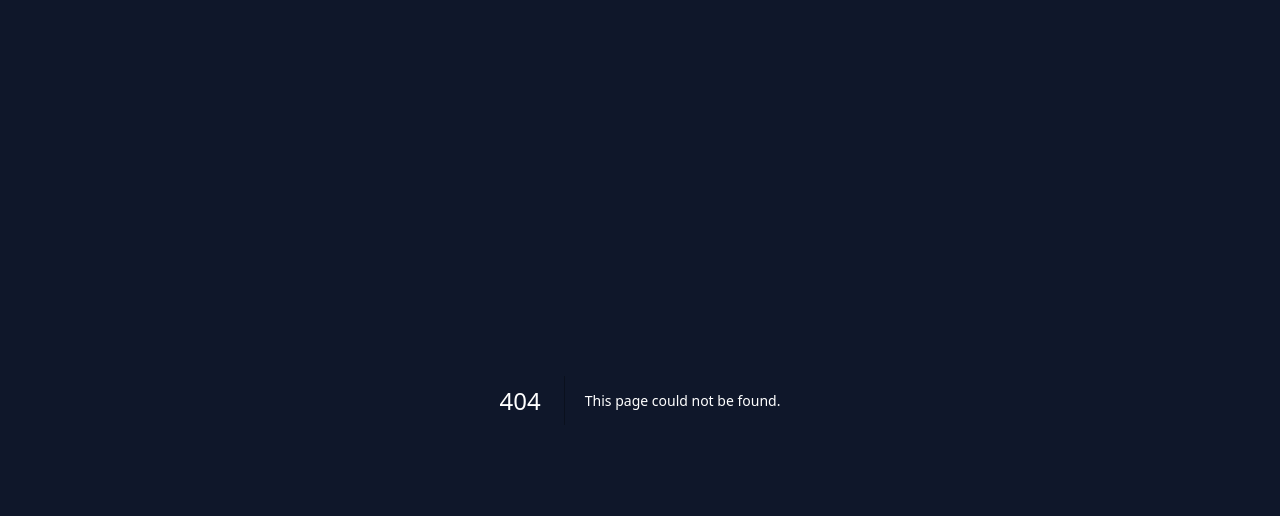
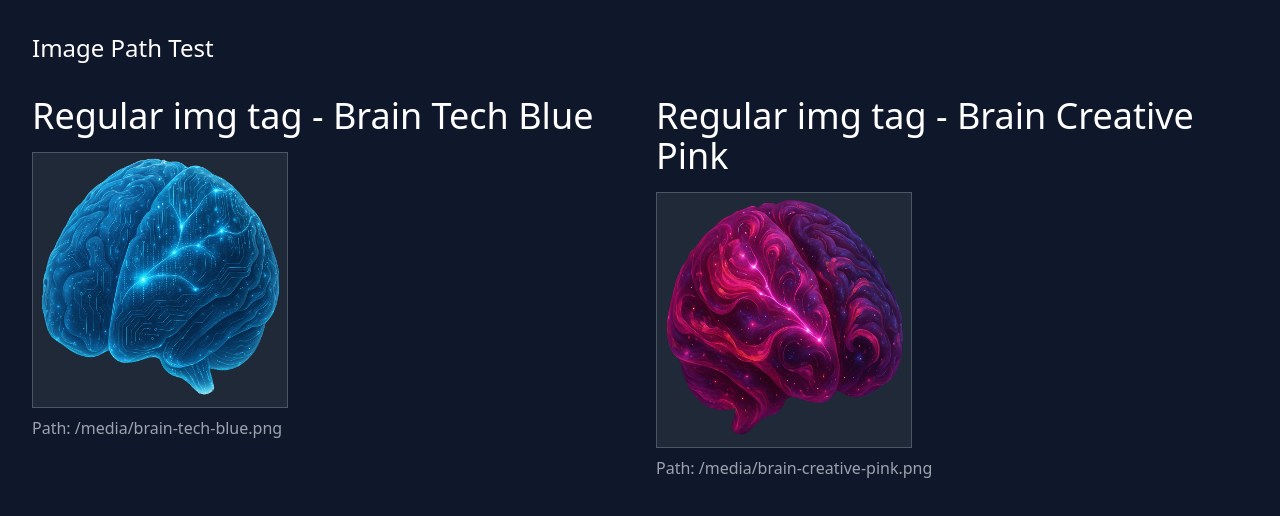
Before and after one commit to JS0Nai/johnny, a Next.js app: page /test-images in a window 1280 px wide. Before the commit this address had no page. Shown: the top 516 px of the page. Built offline with nearby package versions, Linux system fonts and the light colour scheme.

Commit message:
updated images for brain. pink - flip horizontal. blue - remove background

```diff
--- a/pages/about-brain-concept.js
+++ b/pages/about-brain-concept.js
@@ -250,8 +250,8 @@ function AboutPage() {
                   <div className={`rotate-container ${selectedBrainSide === 'right' ? 'rotated' : ''}`}>
                     {/* Technical Brain (Front) */}
                     <div className="brain-side">
-                      <CloudflareImage
-                        src="brain-tech-blue"
+                      <img
+                        src="/media/brain-tech-blue.png"
                         alt="Technical Mind"
                         width={400}
                         height={400}
@@ -265,8 +265,8 @@ function AboutPage() {
 
                     {/* Creative Brain (Back - flipped) */}
                     <div className="brain-side brain-back">
-                      <CloudflareImage
-                        src="brain-creative-pink"
+                      <img
+                        src="/media/brain-creative-pink.png"
                         alt="Creative Soul"
                         width={400}
                         height={400}
@@ -670,6 +670,9 @@ function AboutPage() {
         }
 
         .rotate-container {
+          position: relative;
+          width: 100%;
+          height: 100%;
           transform-style: preserve-3d;
           transition: transform 1s cubic-bezier(0.4, 0, 0.2, 1);
         }
--- /dev/null
+++ b/pages/test-images.js
@@ -0,0 +1,31 @@
+import React from 'react';
+
+export default function TestImages() {
+  return (
+    <div className="min-h-screen bg-slate-900 p-8">
+      <h1 className="text-white text-2xl mb-8">Image Path Test</h1>
+
+      <div className="grid grid-cols-2 gap-8">
+        <div>
+          <h2 className="text-white mb-4">Regular img tag - Brain Tech Blue</h2>
+          <img
+            src="/media/brain-tech-blue.png"
+            alt="Brain Tech Blue"
+            className="w-64 h-64 bg-gray-800 border border-gray-600"
+          />
+          <p className="text-gray-400 mt-2">Path: /media/brain-tech-blue.png</p>
+        </div>
+
+        <div>
+          <h2 className="text-white mb-4">Regular img tag - Brain Creative Pink</h2>
+          <img
+            src="/media/brain-creative-pink.png"
+            alt="Brain Creative Pink"
+            className="w-64 h-64 bg-gray-800 border border-gray-600"
+          />
+          <p className="text-gray-400 mt-2">Path: /media/brain-creative-pink.png</p>
+        </div>
+      </div>
+    </div>
+  );
+}
```
Also changed, not shown: public/media/brain-creative-pink.png, public/media/brain-tech-blue.png.
